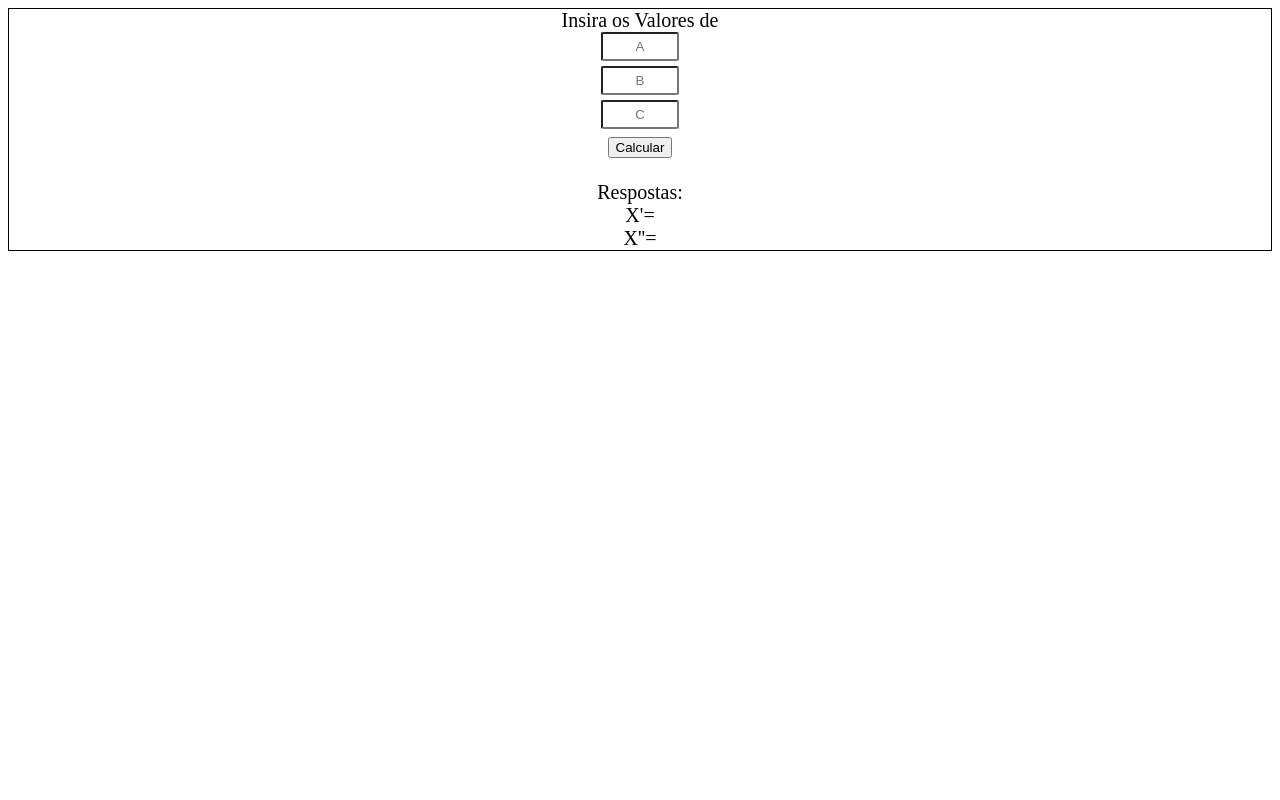
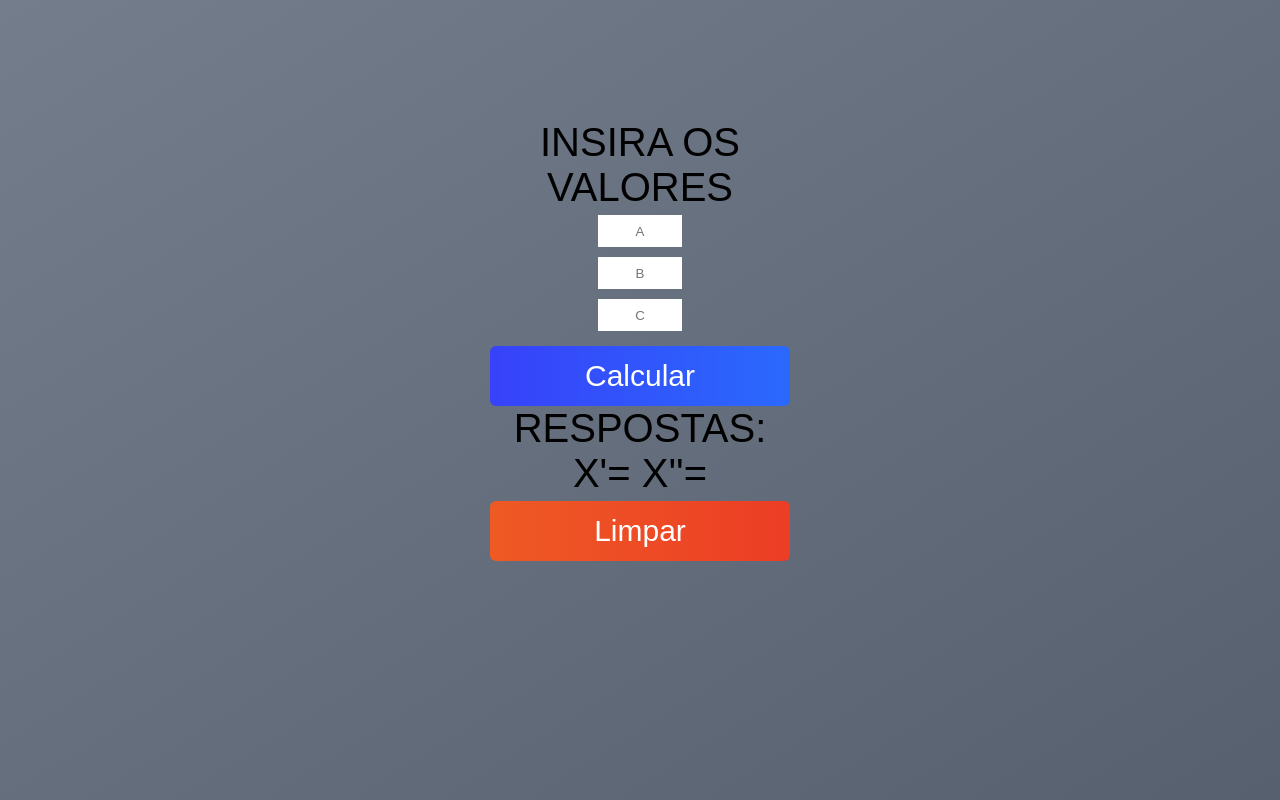
Before and after one commit to felipelalmeida/calculadora-bhaskara, a plain HTML site: page index.html in a window 1280 px wide. Drawn offline with Linux system fonts and the light colour scheme.

Commit message:
style + limpar

```diff
--- a/css/style.css
+++ b/css/style.css
@@ -1,22 +1,66 @@
-.container {
-    text-align: center;
-    border: 1px solid black;
-    font-size: 20px;
+html, body {
+    height: 100%;
 }
 
-input {
-    margin-bottom: 10px;
-    text-align: center;
-    border-radius: 5%;
+body {
+    padding: 0;
+    margin: 0;
+    height: 100%;
+    background-color: #747d8c;
+    background-image: linear-gradient(to bottom right, #747d8c, #57606f);
 }
 
-.variavel {
-    width:5%;
-    height: 15px;
-    margin-bottom: 5px;
-    margin-left: auto;
-    margin-right: auto;
+.container {
+    position: absolute;
+    left: 50%;
+    top: 20%;
+    width: 300px;
+    height: 200px;
+    font-size: 40px;
+    transform: translate(-50%, -20%);
+    font-family: "montserrat", sans-serif;
+    text-align: center;
+}
+
+.texto {
+    text-transform: uppercase;
+}
+.valor {
     display: block;
-    padding: 5px;
-    align-items: center;
+    width: 80px;
+    height: 30px;
+    text-align: center;
+    margin: auto;
+    border: none;
+    margin-bottom: 10px;
 }
+
+#valor-a {
+    margin-top: 5px;
+}
+
+.btn {
+    margin-top: 5px;
+    height: 60px;
+    width: 300px;
+    font-size: 30px;
+    color: #fff;
+    cursor: pointer;
+    border: none;
+    border-radius: 6px;
+    background-image: linear-gradient(to right,#3742fa,#1e90ff);
+    background-size: 200%;
+    transition: 0.6s;
+}
+
+.btn:hover{
+    background-position: right;
+}
+
+.btn-limpar{
+    background-image: linear-gradient(to right, #EE5A24,#EA2027 )
+}
+
+.resposta {
+    display: none;
+}
--- a/index.html
+++ b/index.html
@@ -12,18 +12,16 @@
 <body>
     <div class="container">
         <form id="formulario">
-            <div class="teste">
-                <label class="texto">Insira os Valores de</label>
-                <input type="text" name="a" id="variavel-a" class="variavel" placeholder="A">
-                <input type="text" name="b" id="variavel-b" class="variavel" placeholder="B">
-                <input type="text" name="c" id="variavel-c" class="variavel" placeholder="C">
-                <button id="botao-calcular">Calcular</button>
-            </div>
+            <label class="texto">Insira os Valores</label>
+            <input type="text" name="a" id="valor-a" class="valor" placeholder="A">
+            <input type="text" name="b" id="valor-b" class="valor" placeholder="B">
+            <input type="text" name="c" id="valor-c" class="valor" placeholder="C">
+            <button id="botao-calcular" class="btn">Calcular</button>
         </form>
-        <br>
-        <label class="texto">Respostas:</label> <br>
-        <label class="texto">X'=</label><span id="x-1"></span> <br>
-        <label class="texto">X''=</label><span id="x-2"></span>
+        <label class="texto">Respostas:</label>
+        <label class="texto">X'=</label><span id="x-1" class="respostas"></span>
+        <label class="texto">X''=</label><span id="x-2" class="respostas"></span>
+        <button id="botao-limpar" class="btn btn-limpar">Limpar</button>
     </div>
 </body>
 <script src="js/formula.js"></script>
--- a/js/formula.js
+++ b/js/formula.js
@@ -1,17 +1,29 @@
-var btn = document.querySelector("#botao-calcular");
 
-btn.addEventListener("click", function (event) {
-    event.preventDefault();
+var btnCalcular = document.querySelector("#botao-calcular");
+var btnLimpar = document.querySelector("#botao-limpar");
+var resposta1 = document.querySelector("#x-1")
+var resposta2 = document.querySelector("#x-2")
 
+btnCalcular.addEventListener("click", function (event) {
+    event.preventDefault();     // previne o comportamento padrao do btn de enviar os dados e recarregar a pagina
     var form = document.querySelector("#formulario");
-
     var dados = dadosFormulario(form);
-
     var resultado = delta(dados);
-
     exibeResultado(dados, resultado);
 
+    resposta1.classList.remove("resposta");
+    resposta2.classList.remove("resposta");
 });
+
+
+btnLimpar.addEventListener("click", function () {
+    var form = document.querySelector("#formulario");
+    form.reset();
+
+    resposta1.classList.add("resposta");
+    resposta2.classList.add("resposta");
+});
+
 
 function dadosFormulario(form) {
     var dados = {
```
